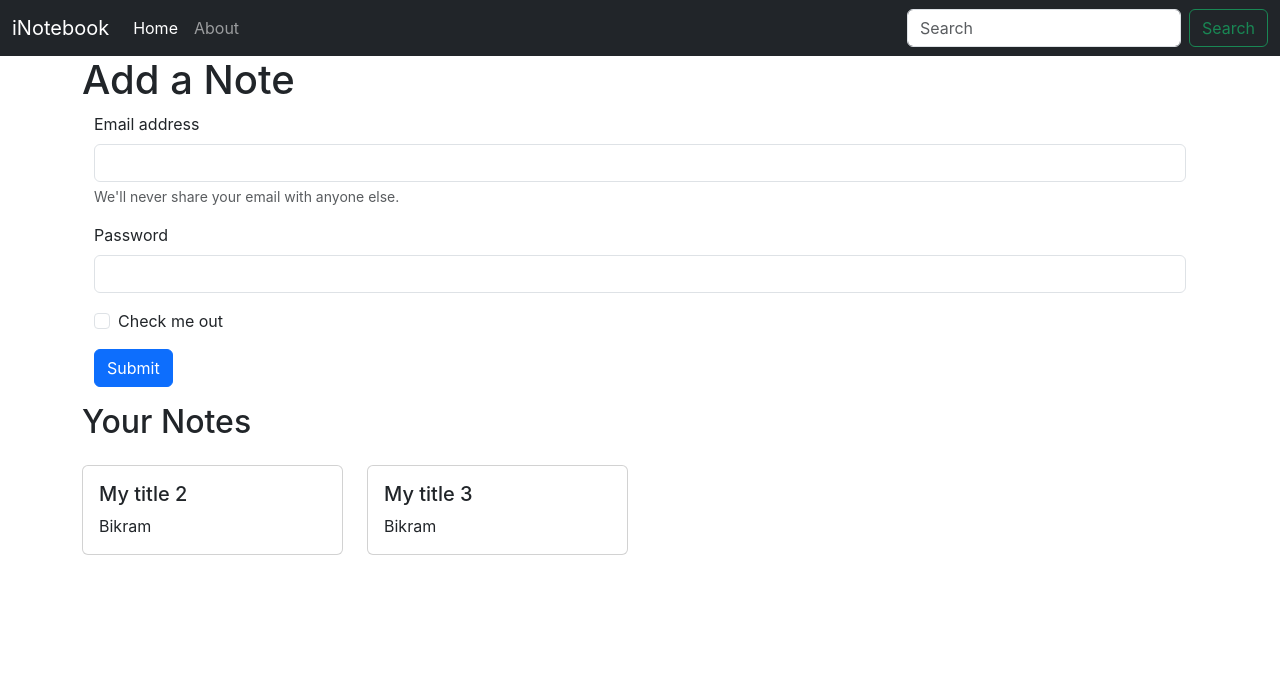
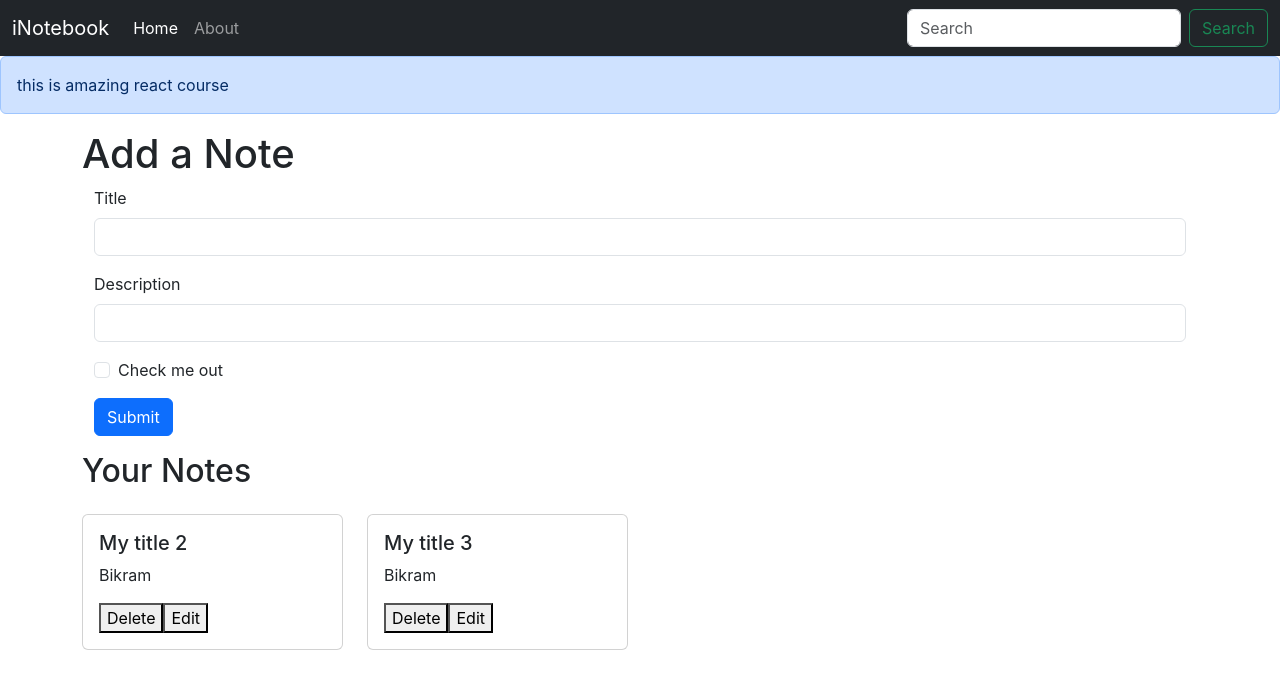
Before and after one commit to Bikramstha99/iNoteBookFrontEnd, a React (Create React App) app: page / in a window 1280 px wide. Shown: the top 688 px of the page. Built offline with nearby package versions, Linux system fonts and the light colour scheme.

Commit message:
Adding Font and  AddNote component

```diff
--- a/package.json
+++ b/package.json
@@ -3,6 +3,7 @@
   "version": "0.1.0",
   "private": true,
   "dependencies": {
+    "@fortawesome/fontawesome-svg-core": "^6.5.2",
     "@testing-library/jest-dom": "^5.17.0",
     "@testing-library/react": "^13.4.0",
     "@testing-library/user-event": "^13.5.0",
--- a/src/App.css
+++ b/src/App.css
@@ -36,3 +36,7 @@
     transform: rotate(360deg);
   }
 }
+
+.pointer{
+  cursor: pointer;
+}
--- a/src/App.js
+++ b/src/App.js
@@ -4,6 +4,7 @@ import Navbar from "./components/Navbar";
 import Home from "./components/Home";
 import About from "./components/About";
 import NoteState from "./context/Notes/NoteState";
+import Alert from "./components/Alert";
 
 function App() {
   return (
@@ -11,6 +12,7 @@ function App() {
       <NoteState>
         <Router>
           <Navbar />
+          <Alert message="this is amazing react course"/>
           <div className="container">
             <Routes>
               <Route exact path="/" element={<Home />} />
--- /dev/null
+++ b/src/components/AddNote.js
@@ -0,0 +1,66 @@
+import React from "react";
+import { useContext ,useState} from "react";
+import NoteContext from "../context/Notes/noteContext";
+
+const AddNote = () => {
+    const context = useContext(NoteContext);
+    const {addNote } = context;
+
+    const [note, setNote] = useState({title:"", description:"", tag: "default"});
+    const handleClick=(e)=>{
+        e.preventDefault();
+        addNote(note.title, note.description, note.tag);
+    }
+    const onChange = (e) => {
+        setNote({ ...note, [e.target.name]: e.target.value });
+      };
+  return (
+    <div>
+      <h1> Add a Note</h1>
+      <div className="container">
+        <form>
+          <div className="mb-3">
+            <label htmlFor="title" className="form-label" >
+              Title
+            </label>
+            <input
+              type="text"
+              className="form-control"
+              id="title"
+              name="title"
+              aria-describedby="emailHelp"
+              onChange={onChange}
+            />
+          </div>
+          <div className="mb-3">
+            <label htmlFor="description" className="form-label" >
+              Description
+            </label>
+            <input
+              type="text"
+              className="form-control"
+              id="description"
+              name="description"
+              onChange={onChange}
+            />
+          </div>
+          <div className="mb-3 form-check">
+            <input
+              type="checkbox"
+              className="form-check-input"
+              id="exampleCheck1"
+            />
+            <label className="form-check-label" htmlFor="exampleCheck1">
+              Check me out
+            </label>
+          </div>
+          <button type="submit" className="btn btn-primary" onClick={handleClick}>
+            Submit
+          </button>
+        </form>
+      </div>
+    </div>
+  );
+};
+
+export default AddNote;
--- /dev/null
+++ b/src/components/Alert.js
@@ -0,0 +1,13 @@
+import React from "react";
+
+const Alert = (props) => {
+  return (
+    <div>
+      <div className="alert alert-primary" role="alert">
+        {props.message}
+      </div>
+    </div>
+  );
+};
+
+export default Alert;
--- a/src/components/Home.js
+++ b/src/components/Home.js
@@ -4,45 +4,6 @@ import Notes from './Note'
 const Home = () => {
   return (
     <div>
-      <h1> Add a Note</h1>
-      <div className="container">
-      <form>
-        <div class="mb-3">
-          <label for="exampleInputEmail1" class="form-label">
-            Email address
-          </label>
-          <input
-            type="email"
-            class="form-control"
-            id="exampleInputEmail1"
-            aria-describedby="emailHelp"
-          />
-          <div id="emailHelp" class="form-text">
-            We'll never share your email with anyone else.
-          </div>
-        </div>
-        <div class="mb-3">
-          <label for="exampleInputPassword1" class="form-label">
-            Password
-          </label>
-          <input
-            type="password"
-            class="form-control"
-            id="exampleInputPassword1"
-          />
-        </div>
-        <div class="mb-3 form-check">
-          <input type="checkbox" class="form-check-input" id="exampleCheck1" />
-          <label class="form-check-label" for="exampleCheck1">
-            Check me out
-          </label>
-        </div>
-        <button type="submit" class="btn btn-primary">
-          Submit
-        </button>
-      </form>
-      </div>
-
       <Notes />
     </div>
   )
--- a/src/components/Note.js
+++ b/src/components/Note.js
@@ -2,19 +2,21 @@ import React from "react";
 import { useContext } from "react";
 import NoteContext from "../context/Notes/noteContext";
 import NoteItem from "./NoteItem";
+import AddNote from "./AddNote";
 
 const Note = () => {
   const context = useContext(NoteContext);
-  const { notes, setNotes } = context;
+  const { notes ,addNote } = context;
   return (
-    <div>
+    <>
+    <AddNote />
       <div className="row my-3">
         <h2>Your Notes</h2>
         {notes.map((note) => {
-          return <NoteItem note={note} />;
+          return <NoteItem key={note._id} note={note} />;
         })}
       </div>
-    </div>
+    </>
   );
 };
 
--- a/src/components/NoteItem.js
+++ b/src/components/NoteItem.js
@@ -4,10 +4,12 @@ const NoteItem = (props) => {
   const { note } = props;
   return (
     <div className="col-md-3 my-3">
-      <div class="card">
-        <div class="card-body">
-          <h5 class="card-title">{note.title}</h5>
-          <p class="card-text">{note.description}</p>
+      <div className="card">
+        <div className="card-body">
+          <h5 className="card-title">{note.title}</h5>
+          <p className="card-text">{note.description}</p>
+          <button className="pointer">Delete</button>
+          <button className="pointer">Edit</button>
         </div>
       </div>
     </div>
--- a/src/context/Notes/NoteState.js
+++ b/src/context/Notes/NoteState.js
@@ -24,9 +24,35 @@ const NoteState = (props) => {
     ];
 
     const [notes, setNotes] = useState(initialNotes);
+    //Add a note
+    const addNote =(title, description, tag) =>{
+        //to do api call
+        console.log("adding a note");
+        let note ={
+            "_id": "fasldfd",
+            "user": "664b0c717c76e23ba50969b8",
+            "title": title,
+            "description": description,
+            "tag": tag,
+            "date": "2024-05-23T17:48:14.709Z",
+            "__v": 0
+        };
+        setNotes(notes.concat(note))
+    }
+
+    //Delete a note
+    const deleteNote =() =>{
+
+    }
+
+    //Edit a note
+    const editNote =() =>{
+
+    }
+
 
     return (
-        <NoteContext.Provider value={{ notes, setNotes }}>
+        <NoteContext.Provider value={{ notes, addNote, deleteNote , editNote  }}>
             {props.children}
         </NoteContext.Provider>
     );
```
Also changed, not shown: 1 other file (tests, documents, lock files or other folders).
